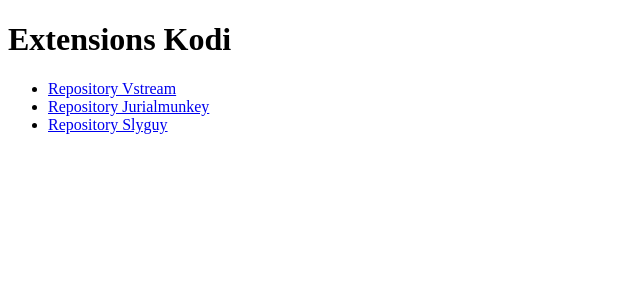
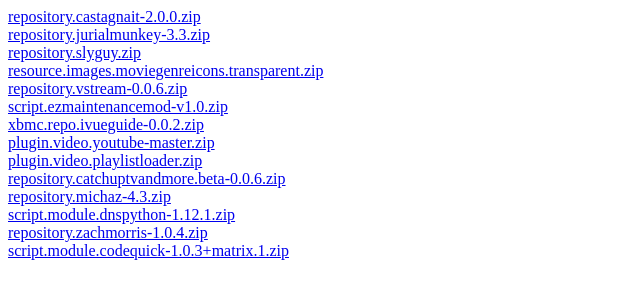
Before and after one commit to Leyto59/Leyto59, a plain HTML site: page index.html in a window 1280 px wide. Shown: the whole page, without its empty margins (0-640 px from the left). Drawn offline with Linux system fonts and the light colour scheme.

Commit message:
Update index.html

```diff
--- a/index.html
+++ b/index.html
@@ -1,16 +1,15 @@
 <!DOCTYPE html>
-<html>
-<head>
-    <title>Extensions Kodi</title>
-</head>
-<body>
-    <h1>Extensions Kodi</h1>
-
-    <ul>
-        <li><a href="../repository.vstream-0.0.6.zip">Repository Vstream</a></li>
-        <li><a href="repository.jurialmunkey-3.3.zip">Repository Jurialmunkey</a></li>
-        <li><a href="repository.slyguy.zip">Repository Slyguy</a></li>
-        <!-- Ajoutez d'autres liens ici -->
-    </ul>
-</body>
-</html>
+<a href="repository.castagnait-2.0.0.zip">repository.castagnait-2.0.0.zip</a><br>
+<a href="repository.jurialmunkey-3.3.zip">repository.jurialmunkey-3.3.zip</a><br>
+<a href="repository.slyguy.zip">repository.slyguy.zip</a><br>
+<a href="resource.images.moviegenreicons.transparent.zip">resource.images.moviegenreicons.transparent.zip</a><br>
+<a href="repository.vstream-0.0.6.zip">repository.vstream-0.0.6.zip</a><br>
+<a href="script.ezmaintenancemod-v1.0.zip">script.ezmaintenancemod-v1.0.zip</a><br>
+<a href="xbmc.repo.ivueguide-0.0.2.zip">xbmc.repo.ivueguide-0.0.2.zip</a><br>
+<a href="plugin.video.youtube-master.zip">plugin.video.youtube-master.zip</a><br>
+<a href="plugin.video.playlistloader.zip">plugin.video.playlistloader.zip</a><br>
+<a href="repository.catchuptvandmore.beta-0.0.6.zip">repository.catchuptvandmore.beta-0.0.6.zip</a><br>
+<a href="repository.michaz-4.3.zip">repository.michaz-4.3.zip</a><br>
+<a href="script.module.dnspython-1.12.1.zip">script.module.dnspython-1.12.1.zip</a><br>
+<a href="repository.zachmorris-1.0.4.zip">repository.zachmorris-1.0.4.zip</a><br>
+<a href="script.module.codequick-1.0.3+matrix.1.zip">script.module.codequick-1.0.3+matrix.1.zip</a><br>
```
